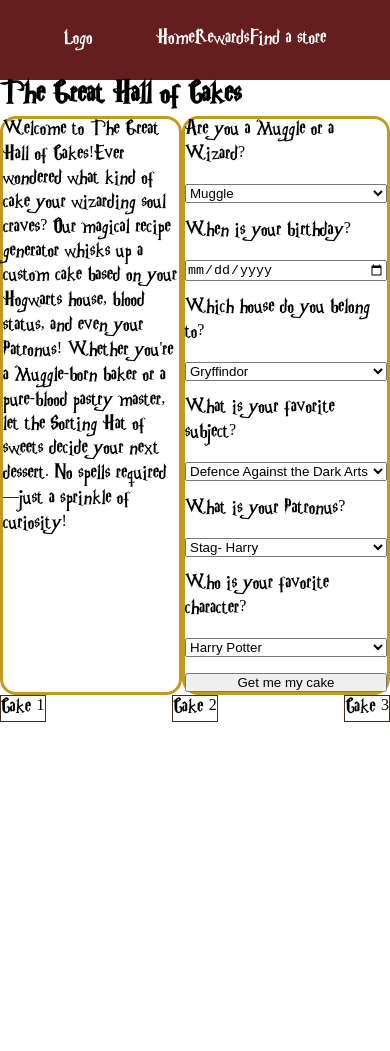
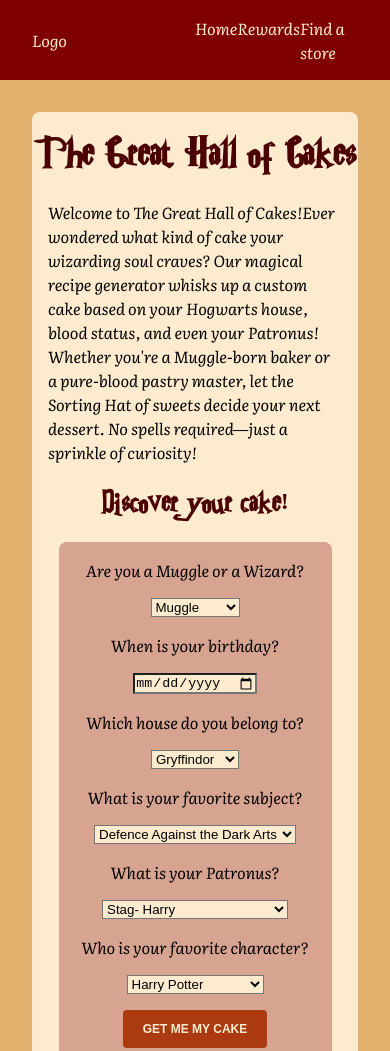
Before and after one commit to reneecwl/hackathon1, a plain HTML site: page index.html in a window 390 px wide. Shown: the top 1051 px of the page. Before the commit the page ends 844 px from the top, so only its background shows below. Drawn offline with Linux system fonts and the light colour scheme.

Commit message:
style: implement mobile first approach

```diff
--- a/index.html
+++ b/index.html
@@ -23,7 +23,8 @@
     </header>
 
   <main>
-      <h2 class="title">The Great Hall of Cakes</h2>
+    <section class="hero">
+      <h1 class="main__title">The Great Hall of Cakes</h1>
       <div class="content__container">
         <div class="content__intro">
           Welcome to The Great Hall of Cakes!Ever wondered what kind of cake
@@ -33,23 +34,25 @@
           master, let the Sorting Hat of sweets decide your next dessert. No
           spells required—just a sprinkle of curiosity!
         </div>
-        <div class="">
+    </section>
+    <section class="form">
+      <h2 class="form__title">Discover your cake!</h2>
       <form id="" class="form__container">
         <label for="type-select" class="form__label"
           >Are you a Muggle or a Wizard?</label
         >
-            <select name="types" id="type-select">
+        <select class="form__field" name="types" id="type-select">
           <option value="muggle">Muggle</option>
           <option value="half-blood">Half-Blood</option>
           <option value="pure-blood">Pure-Blood</option>
         </select>
         <label for="date">When is your birthday?</label>
-            <input type="date" name="date" id="date" />
+        <input class="form__field" type="date" name="date" id="date" />
 
         <label for="house-select" class="form__label"
           >Which house do you belong to?</label
         >
-            <select>
+        <select class="form__field">
           <option value="gryffindor">Gryffindor</option>
           <option value="hufflepuff">Hufflepuff</option>
           <option value="slytherin">Slytherin</option>
@@ -59,7 +62,7 @@
         <label for="subject-select" class="form__label"
           >What is your favorite subject?</label
         >
-            <select>
+        <select class="form__field">
           <option value="dark-arts">Defence Against the Dark Arts</option>
           <option value="Potions">Potions</option>
           <option value="charms">Charms</option>
@@ -69,7 +72,7 @@
         <label for="patronus-select" class="form__label"
           >What is your Patronus?</label
         >
-            <select>
+        <select class="form__field">
           <option value="stag">Stag- Harry</option>
           <option value="phoenix">Phoenix- Dumbledore</option>
           <option value="otter">Otter- Hermione</option>
@@ -83,7 +86,7 @@
         <label for="character-select" class="form__label"
         >  Who is your favorite character?</label
       >
-          <select>
+      <select class="form__field">
         <option value="harry">Harry Potter</option>
         <option value="albus">Albus Dumbledore</option>
         <option value="voldemort">Voldemort</option>
@@ -96,18 +99,27 @@
         <option value="sirius">Sirius Black</option>
       </select>
 
-            <button type="submit" class="form__button">Get me my cake</button>
+        <button type="submit" class="form__button">GET ME MY CAKE</button>
       </form>
       </div>
+    </section>
+    <section class="cakes">
+      <div class="cakes-card cakes-card--card1">
+        <img class="cakes-card__img" src="" alt="" />
+        <h3 class="cakes-card__heading"></h3>
+        <button class="button">See More</button>
       </div>
-
-      <div class="cake">
-        <div class="cake__container">
-          <div class="cake__card">Cake 1</div>
-          <div class="cake__card">Cake 2</div>
-          <div class="cake__card">Cake 3</div>
+      <div class="cakes-card cakes-card--card2">
+        <img class="cakes-card__img" src="" alt="" />
+        <h3 class="cakes-card__heading"></h3>
+        <button class="button">See More</button>
       </div>
+      <div class="cakes-card cakes-card--card3">
+        <img class="cakes-card__img" src="" alt="" />
+        <h3 class="cakes-card__heading"></h3>
+        <button class="button">See More</button>
       </div>
+    </section>
   </main>
 </body>
 </html>
--- a/styles/homepage.scss
+++ b/styles/homepage.scss
@@ -1,53 +1,108 @@
 @use "../styles/partials/global";
 @use "../styles/partials/typography";
-
+@use "../styles/partials/variables" as *;
+@use "../styles/partials/mixins" as *;
 
 .header {
   &__container {
     display: flex;
-        justify-content: space-evenly;
+    justify-content: space-between;
     align-items: center;
-        background-color: #641e1e;
-        height:5rem;
-        color:white;
+    background-color: $gryffindor-red;
+    height: 5rem;
+    color: $beige;
   }
 }
 
-.nav{
-    &__list{
-        display:flex;
+.logo__container {
+  padding-left: 2rem;
+}
+
+.nav {
+  width: 50%;
+  padding-right: 2rem;
+  &__list {
+    display: flex;
     justify-content: space-between;
   }
+}
+
+main {
+  padding-top: 2rem;
+  padding-left: 2rem;
+  padding-right: 2rem;
+  background-color: $sand;
+}
+
+.main__title {
+  background-color: $beige;
+  text-align: center;
+  border-radius: .5rem .5rem 0 0;
 }
 
 .content {
   &__container {
     display: flex;
+    flex-direction: column;
     justify-content: space-between;
+    padding-left: 1rem;
+    padding-right: 1rem;
+    background-color: $beige;
   }
-    &__intro{
-        width:50%;
-        border:3px solid #c39a1c;
-        border-radius: 1rem;
-
+  &__intro {
   }
 }
 
-.form__container{
+.form {
   display: flex;
   flex-direction: column;
-    border:3px solid #c39a1c;
-    border-radius: 1rem;
-    gap:1rem;
+  align-items: center;
+  background-color: $beige;
+
+  &__title {
+    text-align: center;
   }
 
-.cake {
-    &__container{
+  &__container {
+    display: flex;
+    flex-direction: column;
+    align-items: center;
+    text-align: center;
+    padding-top: 1rem;
+    padding-bottom: 1rem;
+    width: 70vw;
+    background-color: rgba($gryffindor-red, 0.3);
+    border-radius: .5rem;
+    gap: 1rem;
+  }
+
+  &__field {
+    background-color: $beige;
+  }
+
+  &__button {
+    background-color: $button;
+    padding: .75rem 1.25rem;
+    color: $beige;
+    font-size: .75rem;
+    font-weight: 600;
+    border: none;
+    border-radius: .25rem;
+  }
+}
+
+.cakes {
+  &-card {
     display: flex;
     justify-content: space-between;
+    background-color: $beige;
+    padding-top: 2rem;
+    padding-bottom: 2rem;
+    padding-left: 1rem;
+    padding-right: 1rem;
   }
 
-    &__card{
-        border:1px solid #3d2f22;
+  &__card {
+    border: 1px solid #3d2f22;
   }
 }
--- a/styles/partials/_global.scss
+++ b/styles/partials/_global.scss
@@ -1,3 +1,4 @@
+@use "./variables" as *;
 @use "./typography";
 
 * {
@@ -8,9 +9,9 @@
   }
 
 body {
-    font-family:"Harry Potter";
-    font-weight:400;
-    font-style:normal;
+    font-family: "Literata";
+    font-weight: 400;
+    font-style: normal;
   }
 
   ul {
--- /dev/null
+++ b/styles/partials/_mixins.scss
@@ -0,0 +1,25 @@
+@use "./variables" as *;
+
+@mixin tablet-portrait {
+  @media (min-width: $tablet-portrait-breakpoint) {
+    @content;
+  }
+}
+
+@mixin tablet-landscape {
+  @media (min-width: $tablet-landscape-breakpoint) {
+    @content;
+  }
+}
+
+@mixin desktop {
+  @media (min-width: $desktop-breakpoint) {
+    @content;
+  }
+}
+
+@mixin desktop-large {
+  @media (min-width: $desktop-large-breakpoint) {
+    @content;
+  }
+}
--- a/styles/partials/_typography.scss
+++ b/styles/partials/_typography.scss
@@ -1,6 +1,53 @@
-@font-face{
-    font-family:"Harry Potter";
-    src: url("../../font/HarryPotter-ov4z.ttf")format("truetype");
-    font-weight:400;
-    font-style:normal;
+@use "./mixins" as *;
+@use "./variables" as *;
+
+@font-face {
+  font-family:"Harry Potter";
+  src: url(../../font/HarryPotter-ov4z.ttf) format(truetype);
+  font-weight: 400;
+  font-style: normal;
+}
+
+@font-face {
+  font-family: "Literata";
+  src: url(../../font/Literata-VariableFont_opsz\,wght.ttf) format(truetype);
+}
+
+@font-face {
+  font-family: "Literata";
+  src: url(../../font/Literata-Italic-VariableFont_opsz\,wght.ttf) format(truetype);
+}
+
+h1 {
+  font-family: "Harry Potter";
+  font-size: 2rem;
+  padding-top: 1.5rem;
+  padding-bottom: 1rem;
+  color: $text-primary;
+
+  @include tablet-portrait {
+    font-size: 2.25rem;
   }
+
+  @include tablet-landscape {
+    font-size: 2.5rem;
+  }
+
+  @include desktop {
+    font-size: 2.75rem;
+    padding-top: 2rem;
+    padding-bottom: 1.5rem;
+  }
+}
+
+h2 {
+  font-family: "Harry Potter";
+  padding-top: 1.5rem;
+  padding-bottom: 1rem;
+  color: $text-primary;
+}
+
+p {
+  font-family: "Literata";
+
+}
--- /dev/null
+++ b/styles/partials/_variables.scss
@@ -0,0 +1,20 @@
+// media breakpoints
+$tablet-portrait-breakpoint: 576px;
+$tablet-landscape-breakpoint: 768px;
+$desktop-breakpoint: 992px;
+$desktop-large-breakpoint: 1200px;
+
+// fonts
+$primary-font: "Literata";
+$secondary-font: "Harry Potter";
+
+// colours
+$gryffindor-red: #7E0001;
+$gryffindor-yellow: #C78E1B;
+
+$sand: #E2B16E;
+$beige: #FDEBCF;
+
+$text-primary: #4B0102;
+
+$button: #AB3A11;
```
Also changed, not shown: font/Literata-Italic-VariableFont_opsz,wght.ttf (added), font/Literata-VariableFont_opsz,wght.ttf (added), styles/homepage.css, 2 other files. Lines whose indentation alone changed are shown as unchanged.
